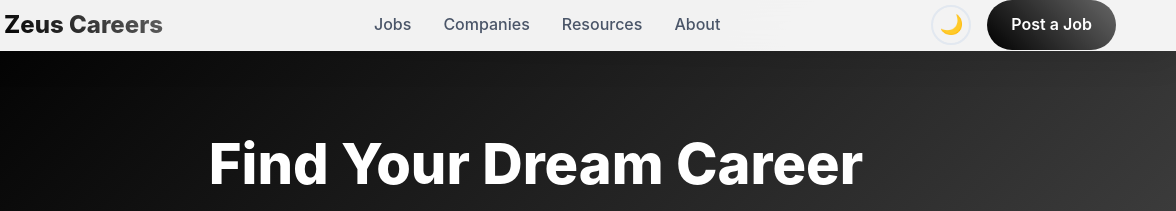
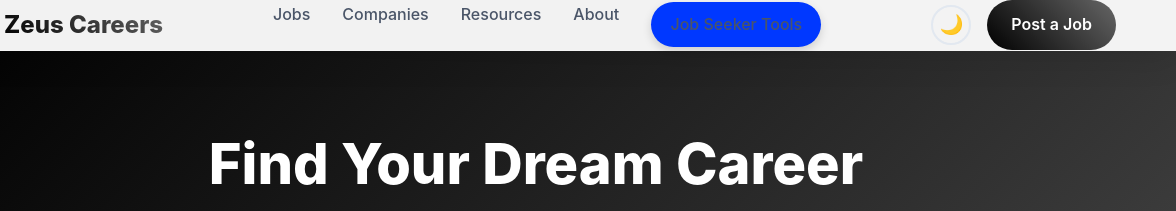
Before and after one commit to varalikcodes/zeus-redesign, a plain HTML site: page index.html in a window 1280 px wide. Shown: the top 211 px of the page, 104-1280 px from the left. Drawn offline with Linux system fonts and the light colour scheme.

Commit message:
Update index.html

```diff
--- a/index.html
+++ b/index.html
@@ -844,6 +844,22 @@
         .job-card:nth-child(4) { animation-delay: 0.4s; }
         .job-card:nth-child(5) { animation-delay: 0.5s; }
         .job-card:nth-child(6) { animation-delay: 0.6s; }
+        .tools-button {
+          display: inline-block;
+          padding: 0.6rem 1.2rem;
+          background-color: var(--accent-color, #0038ff);
+          color: white;
+          font-weight: 600;
+          border-radius: 30px;
+          text-decoration: none;
+          box-shadow: 0 4px 10px rgba(0,0,0,0.15);
+          transition: background 0.3s ease;
+        }
+
+        .tools-button:hover {
+          background-color: #002fd1;
+        }
+
     </style>
 </head>
 <body>
@@ -858,6 +874,7 @@
                 <li><a href="#companies">Companies</a></li>
                 <li><a href="#resources">Resources</a></li>
                 <li><a href="#about">About</a></li>
+                <a href="job-tools.html" class="tools-button">Job Seeker Tools</a>
             </ul>
             <div class="nav-actions">
                 <button class="theme-toggle" id="themeToggle" aria-label="Toggle dark mode">🌙</button>
```
